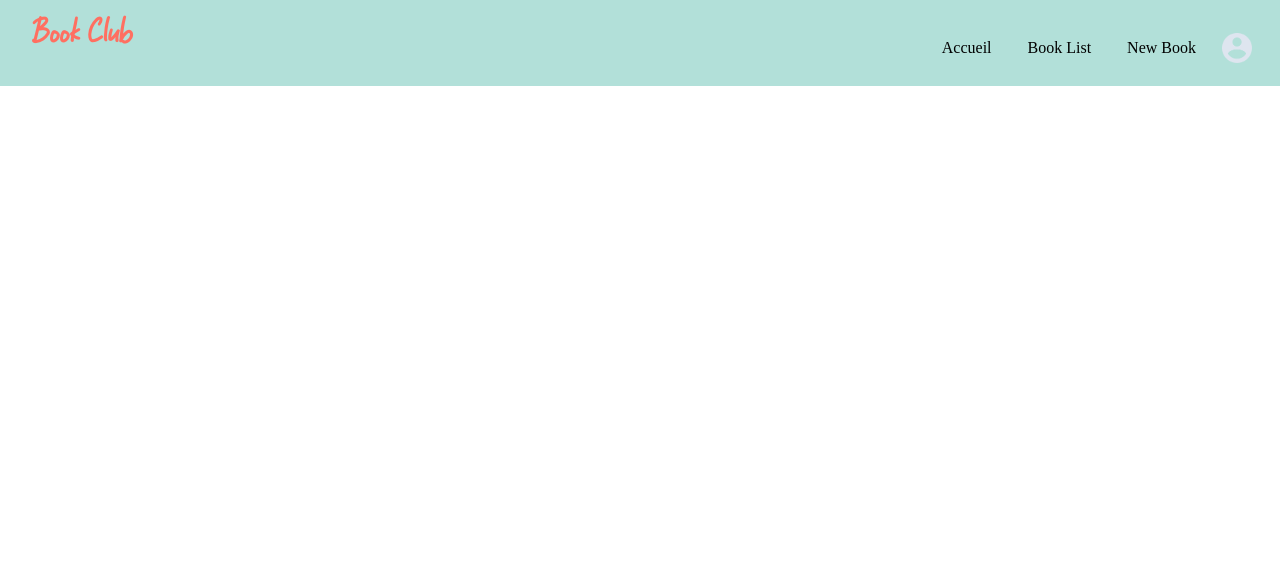
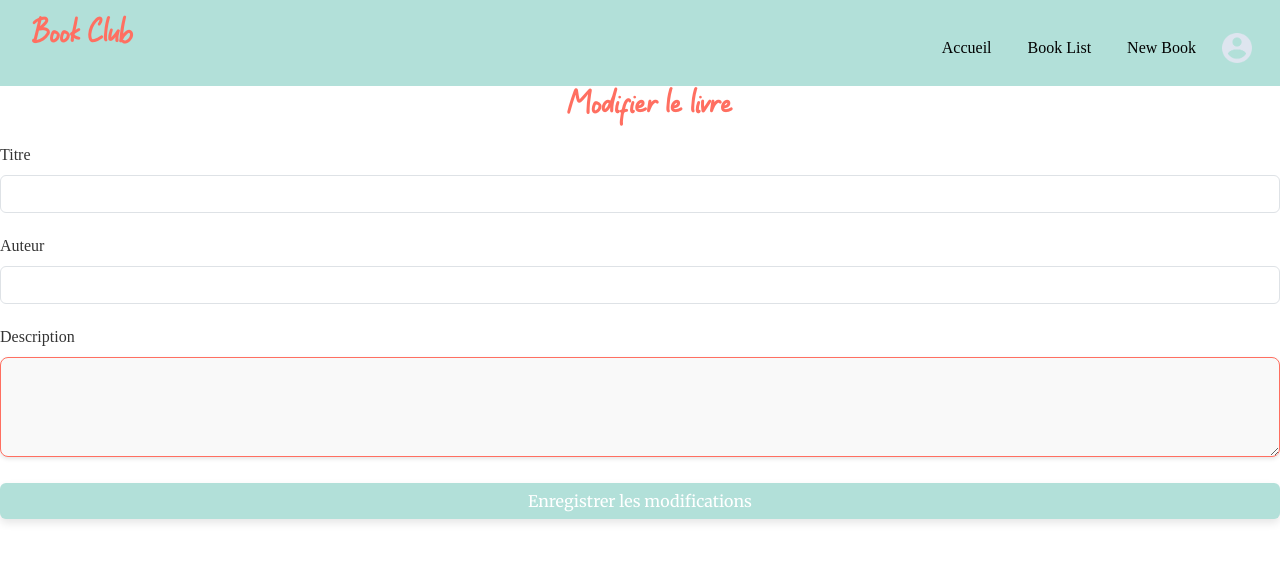
Before and after one commit to helaJabbar/book-club, a React (Create React App) app in the folder client/: page /edit-book/1 in a window 1280 px wide. Shown: the top 562 px of the page. Built offline with nearby package versions, Linux system fonts and the light colour scheme; no server answers.

Commit message:
Ajout des fonctionnalités CRUD et mise à jour du frontend

```diff
--- a/client/src/App.js
+++ b/client/src/App.js
@@ -2,10 +2,11 @@ import { BrowserRouter as Router, Routes, Route } from "react-router-dom";
 import React from "react";
 import Login from "./components/Login";
 import BookList from "./components/BookList";
-import BookDetails from "./components/BookDetails";
+import BookDetails from "./components/BookDetails";  // Importation correcte de BookDetails
 import NavBar from "./components/NavBar";
 import NewBook from "./components/NewBook";
 import Register from "./components/Register";
+import EditBook from './components/EditBook';  // Ajout de l'importation pour la page EditBook
 import { UserProvider } from './context/UserContext';  // Importation du contexte utilisateur
 
 function App() {
@@ -18,7 +19,8 @@ function App() {
           <Route path="/register" element={<Register />} />
           <Route path="/books" element={<BookList />} />
           <Route path="/NewBook" element={<NewBook />} />
-          <Route path="/books/:id" element={<BookDetails />} />
+          <Route path="/books/:id" element={<BookDetails />} />  {/* Utilisation de BookDetails pour afficher les détails du livre */}
+          <Route path="/edit-book/:id" element={<EditBook />} />  {/* Route pour la page de modification */}
           <Route path="/" element={<BookList />} />
         </Routes>
       </Router>
--- a/client/src/components/BookList.js
+++ b/client/src/components/BookList.js
@@ -1,14 +1,19 @@
-import React, { useEffect, useState } from "react";
+import React, { useEffect, useState, useContext } from "react";
 import axios from "axios";
+import { Link, useNavigate } from "react-router-dom";
+import { UserContext } from "../context/UserContext"; // Importer le contexte utilisateur
 import "./Form.css";
 import "./Form-Card.css";
 
 const BookList = () => {
   const [books, setBooks] = useState([]);
+  const { user } = useContext(UserContext); // Vérifier si l'utilisateur est connecté
+  const navigate = useNavigate(); // Utiliser navigate pour rediriger
 
   useEffect(() => {
     const fetchBooks = async () => {
       try {
+
         const response = await axios.get("http://localhost:8000/api/books");
         setBooks(response.data);
       } catch (error) {
@@ -19,12 +24,18 @@ const BookList = () => {
     fetchBooks();
   }, []);
 
+  const handleCardClick = (bookId) => {
+    if (user.firstName) {
+      navigate(`/books/${bookId}`); // Rediriger vers CardDetails si l'utilisateur est connecté
+    }
+  };
+
   return (
     <div className="book-list">
-      <h1 >Liste des Livres</h1>
+      <h1>Liste des Livres</h1>
       <div className="cards-container">
         {books.map((book) => (
-          <div key={book._id} className="card">
+          <div key={book._id} className="card" onClick={() => handleCardClick(book._id)}>
             <img
               src={`http://localhost:8000${book.imageUrl.replace(/\\/g, "/")}`}
               alt={book.title}
--- /dev/null
+++ b/client/src/components/EditBook.css
@@ -0,0 +1,71 @@
+/* Style pour la carte de modification */
+.edit-book-card {
+    max-width: 600px;
+    margin: 20px auto;
+    padding: 20px;
+    background-color: #f9f9f9;
+    border-radius: 10px;
+    box-shadow: 0 4px 8px rgba(0, 0, 0, 0.1);
+  }
+
+  /* Style pour les groupes de formulaire */
+  .form-group {
+    margin-bottom: 15px;
+  }
+
+  .form-group label {
+    font-size: 14px;
+    font-weight: bold;
+    margin-bottom: 5px;
+    display: block;
+  }
+
+  .form-group input,
+  .form-group textarea {
+    width: 100%;
+    padding: 10px;
+    border: 1px solid #ccc;
+    border-radius: 5px;
+    font-size: 14px;
+    transition: border-color 0.3s ease;
+  }
+
+  .form-group input:focus,
+  .form-group textarea:focus {
+    border-color: #3498db;
+  }
+
+  /* Style pour le bouton */
+  .btn-submit {
+    background-color: #3498db;
+    color: white;
+    padding: 10px 20px;
+    border: none;
+    border-radius: 5px;
+    font-size: 16px;
+    cursor: pointer;
+    transition: background-color 0.3s ease, transform 0.2s ease;
+  }
+
+  .btn-submit:hover {
+    background-color: #2980b9;
+    transform: translateY(-2px);
+  }
+
+  .btn-submit:focus {
+    outline: none;
+  }
+
+  /* Ajouter de la réactivité pour les petits écrans */
+  @media (max-width: 768px) {
+    .edit-book-card {
+      padding: 15px;
+    }
+    .form-group input,
+    .form-group textarea {
+      font-size: 12px;
+    }
+    .btn-submit {
+      padding: 8px 16px;
+    }
+  }
--- /dev/null
+++ b/client/src/components/EditBook.js
@@ -0,0 +1,89 @@
+import React, { useState, useEffect } from "react";
+import axios from "axios";
+import { useParams, useNavigate } from "react-router-dom";
+
+import "./Form.css";
+
+const EditBook = () => {
+  const { id } = useParams();
+  const navigate = useNavigate();
+  const [book, setBook] = useState({
+    title: "",
+    author: "",
+    description: "",
+  });
+
+  useEffect(() => {
+    const fetchBook = async () => {
+      try {
+        const response = await axios.get(
+          `http://localhost:8000/api/books/${id}`
+        );
+        setBook(response.data);
+      } catch (error) {
+        console.error("Erreur lors de la récupération du livre", error);
+      }
+    };
+
+    fetchBook();
+  }, [id]);
+
+  const handleChange = (e) => {
+    const { name, value } = e.target;
+    setBook({ ...book, [name]: value });
+  };
+
+  const handleSubmit = async (e) => {
+    e.preventDefault();
+    try {
+      await axios.put(`http://localhost:8000/api/books/${id}`, book);
+      navigate("/books"); // Redirige vers la liste des livres après la modification
+    } catch (error) {
+      console.error("Erreur lors de la modification du livre", error);
+    }
+  };
+
+  return (
+    <div className="edit-book-card">
+      <h2 className="text-center book-club-title">Modifier le livre</h2>
+      <form onSubmit={handleSubmit}>
+        <div className="form-group">
+          <label className="form-label">Titre</label>
+          <input
+            type="text"
+            name="title"
+            className="form-control"
+            value={book.title}
+            onChange={handleChange}
+            required
+          />
+        </div>
+        <div className="form-group ">
+          <label className="form-label">Auteur</label>
+          <input
+            type="text"
+            name="author"
+            className="form-control"
+            value={book.author}
+            onChange={handleChange}
+            required
+          />
+        </div>
+        <div className="form-group">
+          <label className="form-label">Description</label>
+          <textarea
+            name="description"
+            value={book.description}
+            onChange={handleChange}
+            required
+          ></textarea>
+        </div>
+        <button type="submit" className="btn btn-primary w-100">
+          Enregistrer les modifications
+        </button>
+      </form>
+    </div>
+  );
+};
+
+export default EditBook;
--- a/client/src/components/Form-Card.css
+++ b/client/src/components/Form-Card.css
@@ -72,6 +72,8 @@
     display: inline-block;
   }
 
+
+
   @media (max-width: 768px) {
     .card-content h2 {
       font-size: 1.4rem;
--- a/client/src/components/Form.css
+++ b/client/src/components/Form.css
@@ -84,6 +84,43 @@ form {
     object-fit: cover;
 }
 
+textarea {
+    width: 100%;
+    padding: 12px;
+    border: 1px solid #FF6F61;
+    border-radius: 8px;
+    font-size: 16px;
+    line-height: 1.5;
+    resize: none;
+    height: auto;
+    max-height: 180px;
+    min-height: 100px;
+    background-color: #f9f9f9;
+    transition: border-color 0.3s ease, box-shadow 0.3s ease;
+    box-shadow: 0 2px 4px rgba(0, 0, 0, 0.1);
+  }
+
+  /* Changement de couleur à l'état actif */
+  textarea:focus {
+    border-color: #FF6F61 !important; /* Couleur bleu claire */
+    box-shadow: 0 4px 8px rgba(0, 0, 0, 0.1);
+    outline: none; /* Supprime le contour bleu standard */
+  }
+
+  /* Style pour rendre le texte lisible */
+  textarea::placeholder {
+    color: #aaa;
+    font-style: italic;
+  }
+
+  /* Réactivité pour les petits écrans */
+  @media (max-width: 768px) {
+    textarea {
+      font-size: 14px;
+      padding: 10px;
+    }
+  }
+
 
 @media (max-width: 768px) {
     .container {
--- a/client/src/components/NavBar.js
+++ b/client/src/components/NavBar.js
@@ -10,7 +10,6 @@ const NavBar = () => {
   const navigate = useNavigate();
 
   const handleNewBookClick = (e) => {
-
     if (!user.firstName) {
       e.preventDefault();
       navigate("/login");
@@ -33,13 +32,20 @@ const NavBar = () => {
           >
             <span className="navbar-toggler-icon"></span>
           </button>
-          <div className="collapse navbar-collapse justify-content-end" id="navbarNav">
+          <div
+            className="collapse navbar-collapse justify-content-end"
+            id="navbarNav"
+          >
             <ul className="navbar-nav">
               <li className="nav-item">
-                <Link className="nav-link" to="/">Accueil</Link>
+                <Link className="nav-link" to="/">
+                  Accueil
+                </Link>
               </li>
               <li className="nav-item">
-                <Link className="nav-link" to="/books">Book List</Link>
+                <Link className="nav-link" to="/books">
+                  Book List
+                </Link>
               </li>
               <li className="nav-item">
                 <Link
@@ -54,8 +60,11 @@ const NavBar = () => {
             <div className="navbar-nav ml-auto">
               {user.firstName ? (
                 <>
-                  <span className="nav-link">Welcome {user.firstName} {user.lastName}</span>
-                  <Link to="/" className="nav-link btn btn-link" onClick={handleLogout}>
+                  <Link
+                    to="/"
+                    className="nav-link btn btn-link"
+                    onClick={handleLogout}
+                  >
                     <img
                       src={logoutIcon}
                       alt="Logout"
@@ -79,7 +88,10 @@ const NavBar = () => {
 
       {user.firstName && (
         <div className="welcome-message">
-          <h3>Welcome <span id="span-firstName">{user.firstName}</span> <span id="span-lastName">{user.lastName}</span></h3>
+          <h3>
+            Welcome <span id="span-firstName">{user.firstName}</span>{" "}
+            <span id="span-lastName">{user.lastName}</span>
+          </h3>
         </div>
       )}
     </>
```
Also changed, not shown: client/src/components/BookDetails.js (+51 -14 lines), 2 other files (tests, documents, lock files or other folders).
